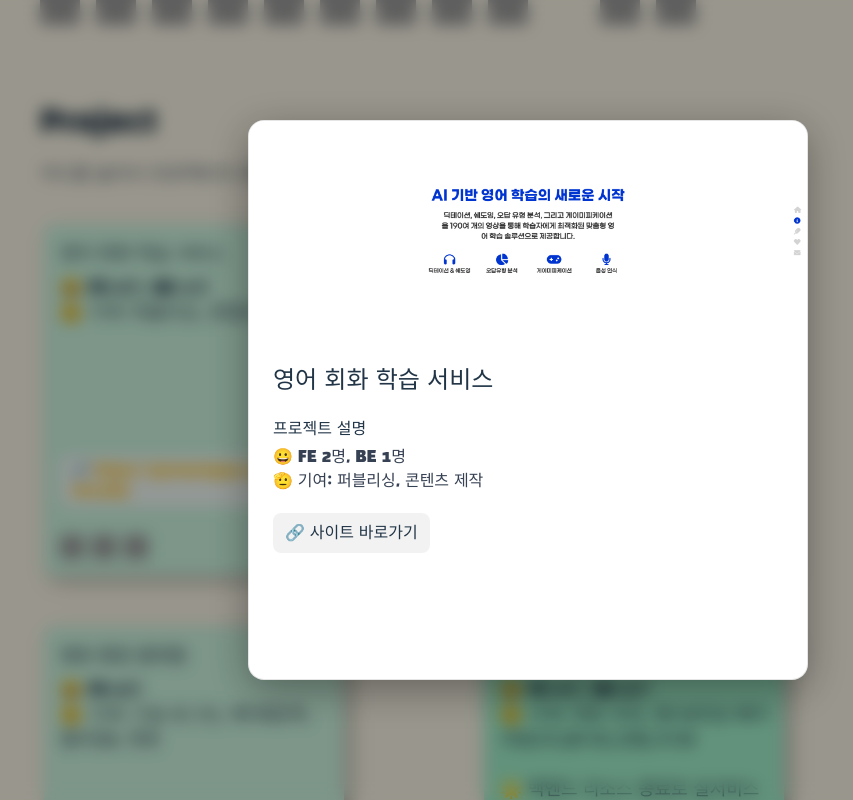
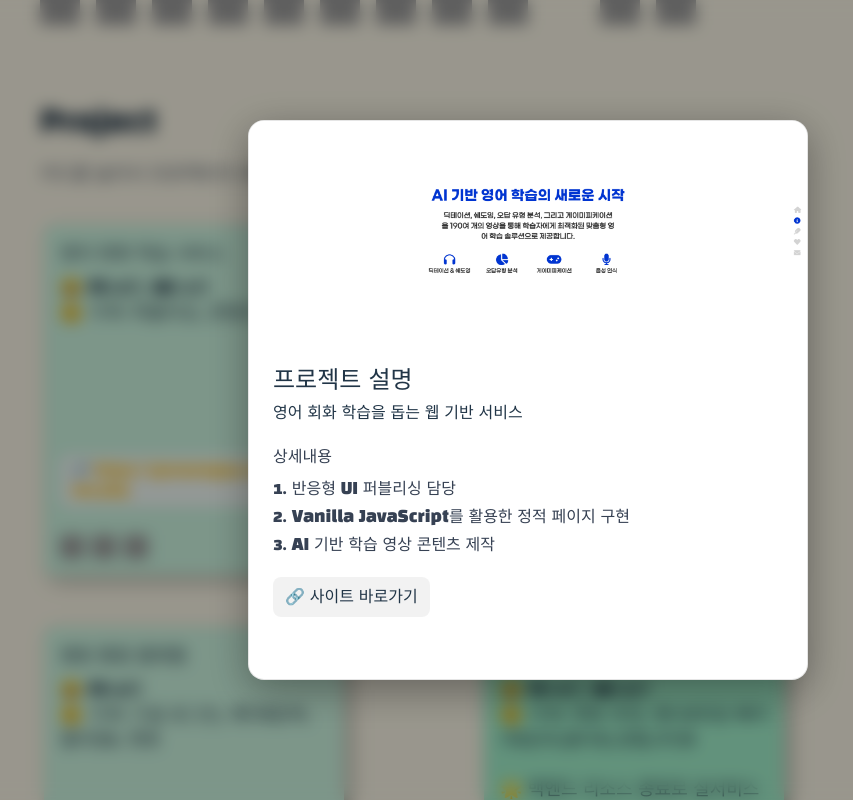
Before and after one commit to youjin430/Portfolio-final, a React (Vite) app: page / in a window 1280 px wide. Both pictures are taken after a click on the element 306 px from the left and 1277 px from the top of the page. Shown: the part 877-1677 px from the top of the page, without its empty margins (112-965 px from the left). Built offline with nearby package versions, Linux system fonts and the light colour scheme; grey boxes are pictures that could not be loaded.

Commit message:
feat: 프로젝트별 상세 내용(detail) props 추가 및 모달 개별 내용 표시

```diff
--- a/src/App.tsx
+++ b/src/App.tsx
@@ -1,4 +1,4 @@
-import { useState, useEffect } from "react";
+import { useState, useEffect, type ReactNode } from "react";
 import { createPortal } from "react-dom";
 import "./App.css";
 
@@ -53,8 +53,9 @@
   onClose,
   imageSrc,
   link,
-  title,
-  desc,
+  // title,
+  // desc,
+  detail,
 }: {
   open: boolean;
   onClose: () => void;
@@ -62,6 +63,7 @@
   link: string;
   title: string;
   desc: string;
+  detail:ReactNode;
 }) {
   useEffect(() => {
     if (!open) return;
@@ -106,20 +108,25 @@
         </div>
 
         {/* 2) 본문(설명/상세/기능) */}
-        <div className="p-6 space-y-5">
-          <h2 className="text-xl md:text-2xl font-semibold">{title}</h2>
-
-          <section>
-            <h3 className="font-semibold mb-1">프로젝트 설명</h3>
-            <p className="text-gray-700 whitespace-pre-line">{desc}</p>
-          </section>
+        <div className="p-6 space-y-1">
+          <h2 className="text-xl md:text-2xl">프로젝트 설명</h2>
+          {detail}
+          {/* <section>
+            <h3 className="mb-5">영어 회화 학습을 돕는 웹 기반 서비스</h3>
+            <p className="text-gray-700 whitespace-pre-line">상세내용</p>
+            <ol className="list-decimal list-inside text-gray-700 mt-2 space-y-1">
+    <li>반응형 UI 퍼블리싱 담당</li>
+    <li>Vanilla JavaScript를 활용한 정적 페이지 구현</li>
+    <li>AI 기반 학습 영상 콘텐츠 제작</li>
+  </ol>
+          </section> */}
 
           {link && (
             <a
               href={link}
               target="_blank"
               rel="noopener noreferrer"
-              className="inline-flex items-center gap-2 px-3 py-2 rounded-lg
+              className="mt-4 inline-flex items-center gap-2 px-3 py-2 rounded-lg
                          bg-black/5 hover:bg-black/10 transition"
             >
               🔗 사이트 바로가기
@@ -139,7 +146,8 @@
     link: string;
     title: string;
     desc: string;
-  }>({ open: false, imageSrc: "", link: "", title: "", desc: "" });
+    detail: ReactNode | null;
+  }>({ open: false, imageSrc: "", link: "", title: "", desc: "",detail: null, });
 
   const projects = [
     {
@@ -153,6 +161,17 @@
         "https://cdn.jsdelivr.net/gh/devicons/devicon@latest/icons/javascript/javascript-original.svg",
       ],
       bgColor: "bg-emerald-100",
+      detail: (
+      <>
+        <h3 className="mb-5">영어 회화 학습을 돕는 웹 기반 서비스</h3>
+        <p className="text-gray-700 whitespace-pre-line">상세내용</p>
+        <ol className="list-decimal list-inside text-gray-700 mt-2 space-y-1">
+          <li>반응형 UI 퍼블리싱 담당</li>
+          <li>Vanilla JavaScript를 활용한 정적 페이지 구현</li>
+          <li>AI 기반 학습 영상 콘텐츠 제작</li>
+        </ol>
+      </>
+    ),
     },
     {
       title: "여행 일정 공유 커뮤니티",
@@ -166,6 +185,17 @@
         "https://cdn.jsdelivr.net/gh/devicons/devicon@latest/icons/zustand/zustand-original.svg",
       ],
       bgColor: "bg-emerald-200",
+      detail: (
+      <>
+        <h3 className="mb-5">여행 일정을 공유하고 검색할 수 있는 커뮤니티</h3>
+        <p className="text-gray-700 whitespace-pre-line">상세내용</p>
+        <ol className="list-decimal list-inside text-gray-700 mt-2 space-y-1">
+          <li>마이페이지 UI/UX 구현</li>
+          <li>검색 및 알림 기능 개발</li>
+          <li>React + Zustand 상태관리 적용</li>
+        </ol>
+      </>
+    ),
     },
     {
       title: "캠핑 통합 플랫폼",
@@ -179,6 +209,17 @@
         "https://cdn.jsdelivr.net/gh/devicons/devicon@latest/icons/zustand/zustand-original.svg",
       ],
       bgColor: "bg-emerald-100",
+      detail: (
+      <>
+        <h3 className="mb-5">캠핑 정보를 모아 보고 예약까지 한 번에</h3>
+        <p className="text-gray-700 whitespace-pre-line">상세내용</p>
+        <ol className="list-decimal list-inside text-gray-700 mt-2 space-y-1">
+          <li>Google OAuth 로그인 연동</li>
+          <li>헤더 검색 · 필터링 UX 최적화</li>
+          <li>챗봇 FAQ/가이드 플로우 구현</li>
+        </ol>
+      </>
+    ),
     },
     {
       title: "AI 기반 여가생활 추천 서비스",
@@ -194,6 +235,17 @@
         "https://cdn.jsdelivr.net/gh/devicons/devicon@latest/icons/nextjs/nextjs-original.svg",
       ],
       bgColor: "bg-emerald-200",
+      detail: (
+      <>
+        <h3 className="mb-5">취향 기반 AI 여가 추천 & 이벤트 탐색</h3>
+        <p className="text-gray-700 whitespace-pre-line">상세내용</p>
+        <ol className="list-decimal list-inside text-gray-700 mt-2 space-y-1">
+          <li>프롬프트 설계로 챗봇 추천 정밀도 개선</li>
+          <li>행사/모임 목록 검색·필터·정렬 구현</li>
+          <li>추천 배치/캐시 전략으로 UX 지연 감소</li>
+        </ol>
+      </>
+    ),
     },
   ];
 
@@ -272,6 +324,7 @@
                 link: p.link,
                 title: p.title,
                 desc: p.desc,
+                detail: p.detail,
               })
             }
           />
@@ -285,6 +338,7 @@
         link={modal.link}
         title={modal.title}
         desc={modal.desc}
+        detail={modal.detail}
       />
     </>
   );
```
